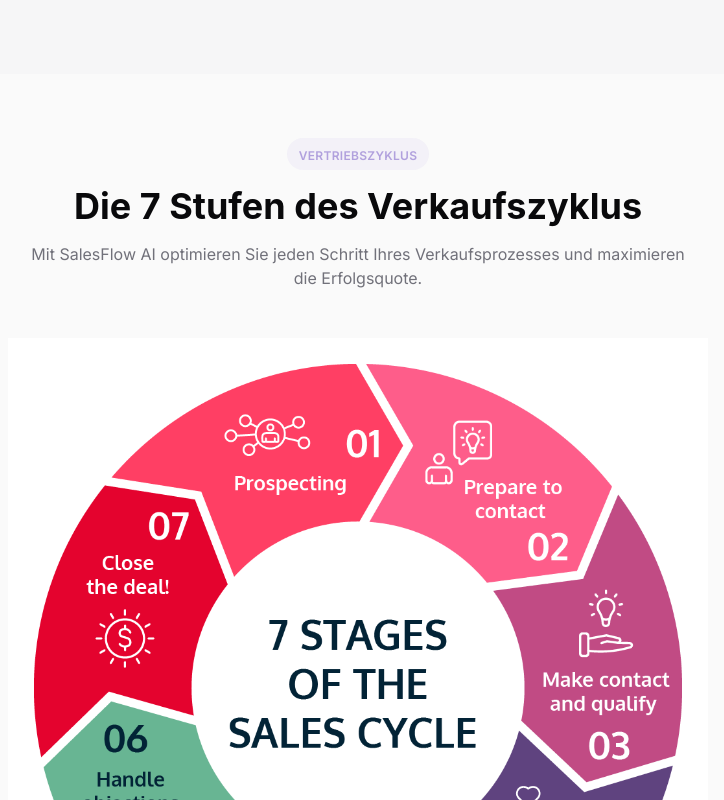
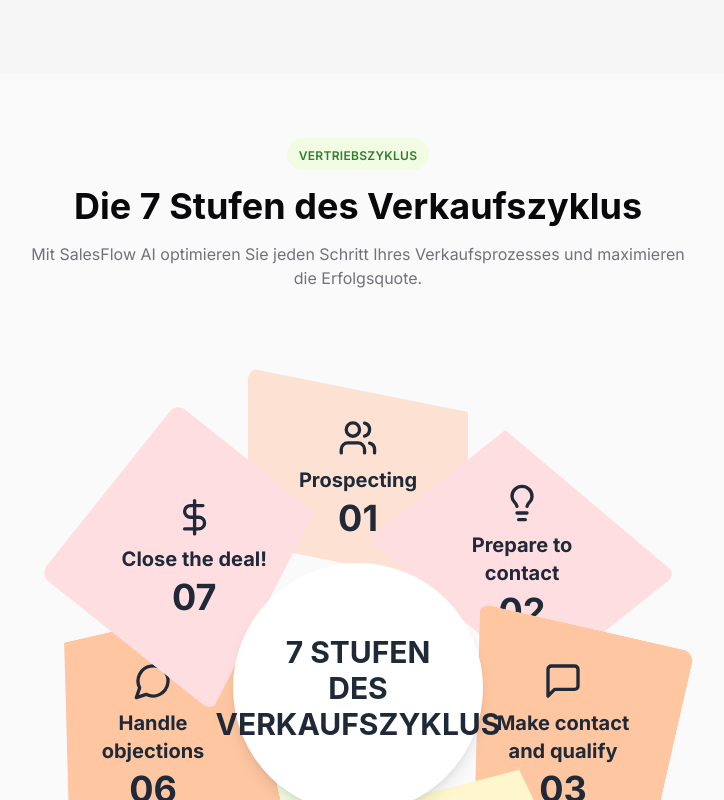
Before and after one commit to Tim0815/salesflow-intelligence, a React (Vite) app: page / in a window 1280 px wide. Shown: the part 3020-3820 px from the top of the page, without its empty margins (282-1006 px from the left). Built offline with nearby package versions, Linux system fonts and the light colour scheme.

Commit message:
Update color palette
Update the color palette used throughout the application to match the colors provided in the attached palette.  No other changes were made.

```diff
--- a/src/components/SalesCycle.tsx
+++ b/src/components/SalesCycle.tsx
@@ -16,43 +16,43 @@ const SalesCycle = () => {
       number: "01",
       title: "Prospecting",
       icon: <Users className="h-10 w-10 text-white" />,
-      bgColor: "bg-[#FF4365]"
+      bgColor: "bg-[#FDE1D3]" // Soft Peach
     },
     {
       number: "02",
       title: "Prepare to contact",
       icon: <LightbulbIcon className="h-10 w-10 text-white" />,
-      bgColor: "bg-[#FF6B8B]"
+      bgColor: "bg-[#FFDEE2]" // Soft Pink
     },
     {
       number: "03",
       title: "Make contact and qualify",
       icon: <MessageSquare className="h-10 w-10 text-white" />,
-      bgColor: "bg-[#C25B9C]"
+      bgColor: "bg-[#FEC6A1]" // Soft Orange
     },
     {
       number: "04",
       title: "Nurture and build relationships",
       icon: <Heart className="h-10 w-10 text-white" />,
-      bgColor: "bg-[#7D3C98]"
+      bgColor: "bg-[#FEF7CD]" // Soft Yellow
     },
     {
       number: "05",
       title: "Present offer",
       icon: <FileText className="h-10 w-10 text-white" />,
-      bgColor: "bg-[#0C2D48]"
+      bgColor: "bg-[#F2FCE2]" // Soft Green
     },
     {
       number: "06",
       title: "Handle objections",
       icon: <MessageCircle className="h-10 w-10 text-white" />,
-      bgColor: "bg-[#45B69C]"
+      bgColor: "bg-[#FEC6A1]" // Soft Orange
     },
     {
       number: "07",
       title: "Close the deal!",
       icon: <DollarSign className="h-10 w-10 text-white" />,
-      bgColor: "bg-[#E31837]"
+      bgColor: "bg-[#FFDEE2]" // Soft Pink
     }
   ];
 
@@ -60,8 +60,8 @@ const SalesCycle = () => {
     <section className="py-16 bg-secondary/10">
       <div className="container max-w-6xl mx-auto px-4 sm:px-6">
         <div className="text-center mb-12">
-          <div className="inline-block mb-4 px-3 py-1 bg-primary/10 rounded-full">
-            <span className="text-xs font-semibold tracking-wide text-primary uppercase">
+          <div className="inline-block mb-4 px-3 py-1 bg-[#F2FCE2] rounded-full">
+            <span className="text-xs font-semibold tracking-wide text-[#2E7D32] uppercase">
               Vertriebszyklus
             </span>
           </div>
@@ -85,11 +85,11 @@ const SalesCycle = () => {
                   <div className="flex-shrink-0">
                     {step.icon}
                   </div>
-                  <div className="text-white">
+                  <div className="text-gray-800">
                     <h3 className="font-bold text-lg">{step.title}</h3>
                   </div>
                 </div>
-                <div className="text-white text-3xl font-bold">{step.number}</div>
+                <div className="text-gray-800 text-3xl font-bold">{step.number}</div>
               </div>
             ))}
           </div>
@@ -99,7 +99,7 @@ const SalesCycle = () => {
             {/* Center circle */}
             <div className="absolute rounded-full bg-white shadow-lg flex flex-col items-center justify-center"
               style={{ width: '250px', height: '250px', top: '225px', left: '225px', zIndex: 10 }}>
-              <h3 className="text-3xl font-display font-bold text-center">
+              <h3 className="text-3xl font-display font-bold text-center text-gray-800">
                 7 STUFEN
                 <br />
                 DES
@@ -158,10 +158,10 @@ const SalesCycle = () => {
                   <div className="transform" style={{ transform: `rotate(-${rotationAngle}deg)` }}>
                     <div className="flex flex-col items-center">
                       <div className="mb-2">
-                        {step.icon}
+                        {React.cloneElement(step.icon, { className: "h-10 w-10 text-gray-800" })}
                       </div>
-                      <h3 className="text-white font-bold text-xl mb-1 text-center">{step.title}</h3>
-                      <div className="text-white text-4xl font-bold">{step.number}</div>
+                      <h3 className="text-gray-800 font-bold text-xl mb-1 text-center">{step.title}</h3>
+                      <div className="text-gray-800 text-4xl font-bold">{step.number}</div>
                     </div>
                   </div>
                 </div>
@@ -170,9 +170,9 @@ const SalesCycle = () => {
 
             {/* Alternative: Use the uploaded image */}
             <img
-              src="/lovable-uploads/dd91e436-c29a-437f-9b19-35ec89db81e7.png"
+              src="/lovable-uploads/3c7c82d7-c0ae-4584-956a-5970dc883093.png"
               alt="7 Stages of the Sales Cycle"
-              className="absolute top-0 left-0 w-full h-full object-contain hidden md:block"
+              className="absolute top-0 left-0 w-full h-full object-contain hidden"
               style={{ zIndex: 20 }}
             />
           </div>
```
Also changed, not shown: public/lovable-uploads/3c7c82d7-c0ae-4584-956a-5970dc883093.png (added).
